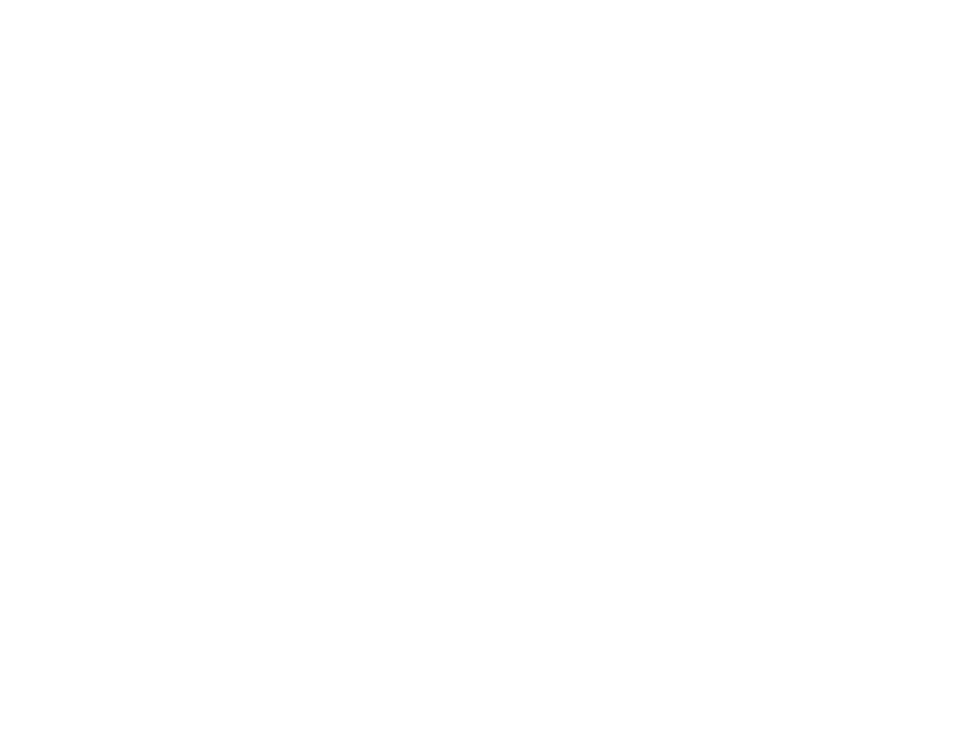
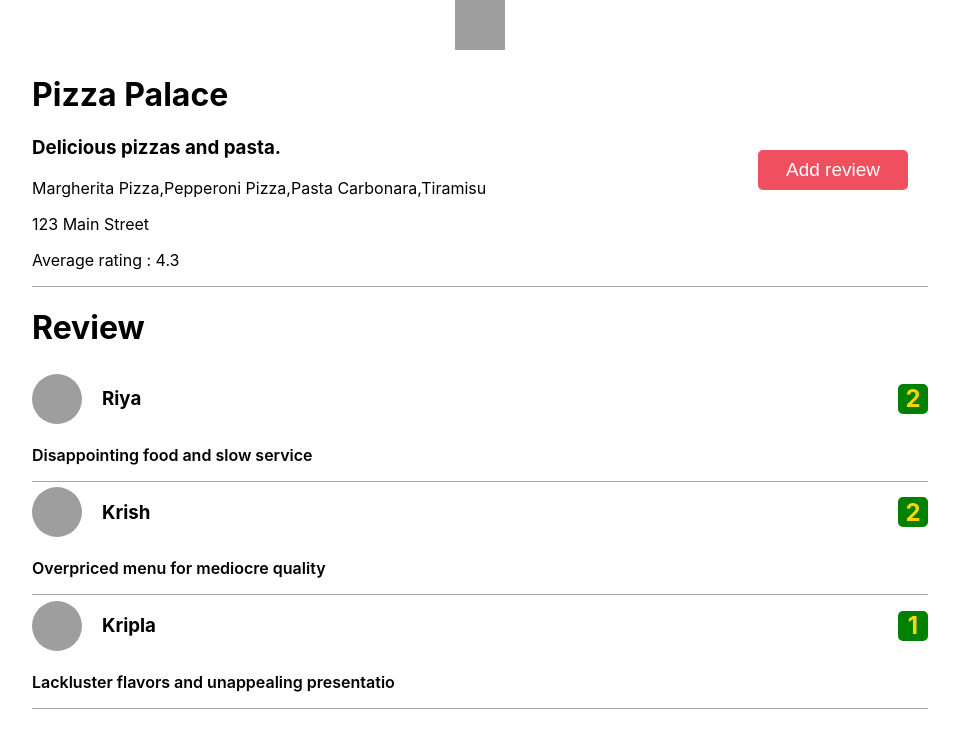
Before and after one commit to Apoorv266/MCR-6, a React (Create React App) app: page /restaurant/1 in a window 1280 px wide. Before the commit this address had no page. Shown: the top 748 px of the page, without its empty margins (160-1119 px from the left). Built offline with nearby package versions, Linux system fonts and the light colour scheme; grey boxes are pictures that could not be loaded.

Commit message:
feat : UI complete

```diff
--- a/src/App.css
+++ b/src/App.css
@@ -36,3 +36,11 @@
     transform: rotate(360deg);
   }
 }
+
+button{
+  cursor: pointer;
+}
+
+button:hover{
+    background-color: green;
+}
--- a/src/App.js
+++ b/src/App.js
@@ -2,12 +2,14 @@
 import { Route, Routes } from 'react-router-dom';
 import './App.css';
 import Home from './Components/Home';
+import SingleRestaurant from './Components/SingleRestaurant';
 
 function App() {
   return (
     <div className="App">
      <Routes>
       <Route path='/' element={<Home/>}/>
+      <Route path='/restaurant/:restaurantId' element={<SingleRestaurant/>}/>
      </Routes>
     </div>
   );
--- a/src/Components/RestaurantCard.js
+++ b/src/Components/RestaurantCard.js
@@ -5,8 +5,8 @@
   return (
     <div className='restaurant-card' >
         <img src={item.imgSrc} alt="" srcset="" width={"300px"} height={"300px"} className='menu-img'/>
+        <h3>{item.name}</h3>
         <p>Rs.{item.price} for {item.qty}</p>
-        <p>{item.name}</p>
     </div>
   )
 }
--- /dev/null
+++ b/src/Components/RestaurantDetail.js
@@ -0,0 +1,23 @@
+import React, { useState } from 'react'
+import ReviewModal from './ReviewModal'
+
+const RestaurantDetail = ({dishesArr, obj}) => {
+    const [openModal, setopenModal] = useState(false)
+const {address, name, averageRating, description} = obj
+
+  return (
+    <div className='detail-main'>
+        <div>
+        <h1>{name}</h1>
+        <h3>{description}</h3>
+        <p>{dishesArr.join(",")}</p>
+        <p>{address}</p>
+        <p>Average rating : {averageRating}</p>
+        </div>
+        <button className='review-btn' onClick={()=>setopenModal(true)}>Add review</button>
+        {openModal && <ReviewModal setopenModal={setopenModal}/>}
+    </div>
+  )
+}
+
+export default RestaurantDetail
--- a/src/Components/RestaurantList.js
+++ b/src/Components/RestaurantList.js
@@ -2,6 +2,7 @@
 import { contextData } from '../Context/ContextProvider'
 import RestaurantCard from './RestaurantCard'
 import "../Style/RestaurantList.css"
+import { Link } from 'react-router-dom'
 
 const RestaurantList = () => {
     const { restaurantArr } = useContext(contextData)
@@ -9,12 +10,14 @@
         <div>
             {restaurantArr?.map((item) => {
                 return (
+                    <Link to={`/restaurant/${item.id}`} style={{textDecoration: "none", color:"black"}}>
                     <div key={item.id}>
                         <h1>Dishes by {item.name}</h1>
                         <div className='menu-wrapper'>
                             {item.menu.map(item =><RestaurantCard item={item} />)}
                         </div>
                     </div>
+                    </Link>
                 )
 
             })}
--- /dev/null
+++ b/src/Components/RestaurantReview.js
@@ -0,0 +1,26 @@
+import React from "react";
+
+const RestaurantReview = ({item}) => {
+  const {pp,revName, comment, rating} = item
+  return (
+    <div className="review-main">
+      <div className="review-top">
+        <div className="main-review">
+          <img
+            src={pp}
+            alt=""
+            srcset=""
+            width={"50px"}
+            height={"50px"}
+            className="menu-img img-radius"
+          />
+          <h3>{revName}</h3>
+        </div>
+        <div className="review-card"><h2>{rating}</h2></div>
+      </div>
+      <p className="review-content">{comment}</p>
+    </div>
+  );
+};
+
+export default RestaurantReview;
--- /dev/null
+++ b/src/Components/ReviewModal.js
@@ -0,0 +1,33 @@
+import React, { useState } from "react";
+import "../Style/Modal.css";
+
+const ReviewModal = ({ setopenModal }) => {
+    const [rating, setrating] = useState()
+    const [review, setreview] = useState("")
+  return (
+    <div id="myModal" className="modal">
+      <div className="modal-content">
+        <span className="close" onClick={() => setopenModal(false)}>
+          X
+        </span>
+        <div className="modal-main">
+          <h3>Add ratings :</h3>
+          <select onChange={(e)=>setrating(e.target.value)}>
+            <option value="rating" disabled selected>Select rating</option>
+            <option value="1">1 star</option>
+            <option value="2">2 star</option>
+            <option value="3">3 star</option>
+            <option value="4">4 star</option>
+            <option value="5">5 star</option>
+          </select>
+          <h3>Add comment :</h3>
+          <textarea name="" id="" cols="70" rows="5" placeholder="add you reviews !" value={review} onChange={(e)=>setreview(e.target.value)}></textarea>
+          <button className="review-btn">Add review</button>
+        </div>
+
+      </div>
+    </div>
+  );
+};
+
+export default ReviewModal;
--- /dev/null
+++ b/src/Components/SingleRestaurant.js
@@ -0,0 +1,29 @@
+import React, { useContext } from 'react'
+import RestaurantDetail from './RestaurantDetail'
+import "../Style/SingleRestaurant.css"
+import RestaurantReview from './RestaurantReview'
+import { Link, useParams } from 'react-router-dom'
+import { contextData } from '../Context/ContextProvider'
+
+const SingleRestaurant = () => {
+    const {restaurantId} = useParams()
+    const {restaurantArr} = useContext(contextData)
+
+    const obj = restaurantArr?.find((item) => item.id === Number(restaurantId))
+    const dishesArr = obj.menu.map(item =>item.name)
+    const {ratings} = obj
+    return (
+        <>
+        <Link to={"/"}>
+        <img src="https://static.thenounproject.com/png/1410611-200.png" alt="" srcset="" width={"50xp"} height={"50px"} className='back-btn'/>
+        </Link>
+        <div className='single-page-main'>
+            <RestaurantDetail dishesArr={dishesArr} obj={obj}/>
+            <h1>Review</h1>
+            {ratings?.map((item, index) => <RestaurantReview item={item} key={index}/>)}
+        </div>
+        </>
+    )
+}
+
+export default SingleRestaurant
--- a/src/Style/Home.css
+++ b/src/Style/Home.css
@@ -1,5 +1,5 @@
-.cuisine-main button{
-    width: 100px;
+.cuisine-main button, .review-btn{
+    width: 150px;
     height: 40px;
     background-color: #F04F5F;
     border-radius: 5px;
--- /dev/null
+++ b/src/Style/Modal.css
@@ -0,0 +1,48 @@
+.modal {
+    position: fixed;
+    z-index: 1;
+    left: 0;
+    top: 0;
+    width: 100%;
+    height: 100%;
+    overflow: auto;
+    background-color: rgb(0,0,0);
+    background-color: rgba(0,0,0,0.4);
+  }
+
+  /* Modal Content/Box */
+  .modal-content {
+    background-color: #fefefe;
+    margin: 15% auto;
+    padding: 20px;
+    border: 1px solid #888;
+    width: 40%;
+    border-radius: 5px;
+  }
+
+  /* The Close Button */
+  .close {
+    color: #aaa;
+    float: right;
+    font-size: 28px;
+    font-weight: bold;
+  }
+
+  .close:hover,
+  .close:focus {
+    color: black;
+    text-decoration: none;
+    cursor: pointer;
+  }
+
+  .modal-main button{
+    margin: 20px auto 20px auto;
+    width: 100%;
+  }
+
+
+
+  select{
+    width: 100%;
+    height: 30px;
+  }
--- a/src/Style/RestaurantList.css
+++ b/src/Style/RestaurantList.css
@@ -6,7 +6,6 @@
 .menu-wrapper{
     display: grid;
     grid-template-columns: 1fr 1fr 1fr 1fr;
+    width: 90%;
+    margin: auto;
 }
-.restaurant-card{
-    text-alsign: left;
-}
--- /dev/null
+++ b/src/Style/SingleRestaurant.css
@@ -0,0 +1,48 @@
+.single-page-main{
+    width: 70%;
+    margin: auto;
+    text-align: left;
+}
+
+.detail-main{
+    display: flex;
+    align-items: center;
+    justify-content: space-between;
+    border-bottom: 1px solid #A3A4A4;
+}
+
+.img-radius{
+    border-radius: 50%;
+}
+
+.review-main{
+    border-bottom: 1px solid #A3A4A4;
+}
+
+.review-top{
+    display: flex;
+    align-items: center;
+    justify-content: space-between;
+}
+
+.main-review{
+    display: flex;
+    align-items: center;
+    justify-content: center;
+    gap: 20px;
+}
+
+.review-content{
+    font-weight: 600;
+}
+
+.review-card{
+    height: 30px;
+    width: 30px;
+    background-color: #008001;
+    display: flex;
+    align-items: center;
+    justify-content: center;
+    border-radius: 5px;
+    color: #FFD601;
+}
```
Also changed, not shown: 1 other file (tests, documents, lock files or other folders).
